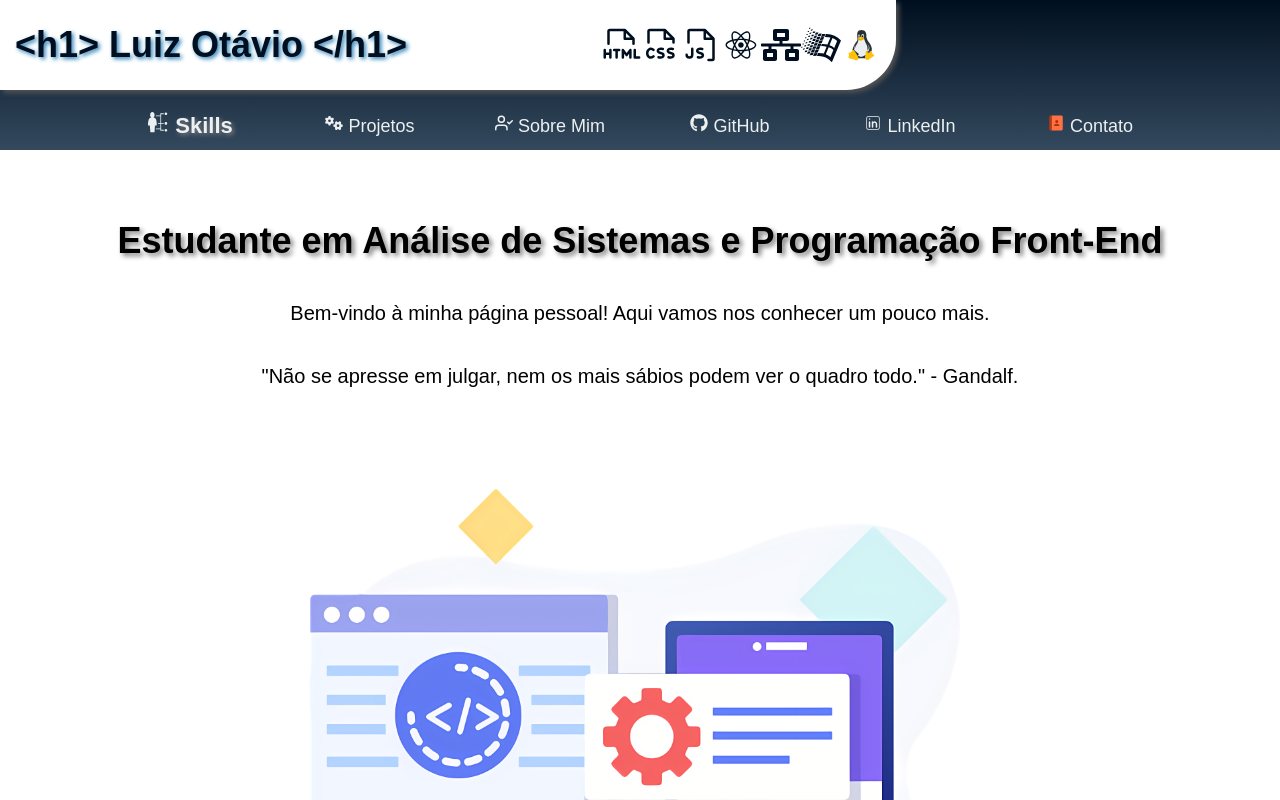
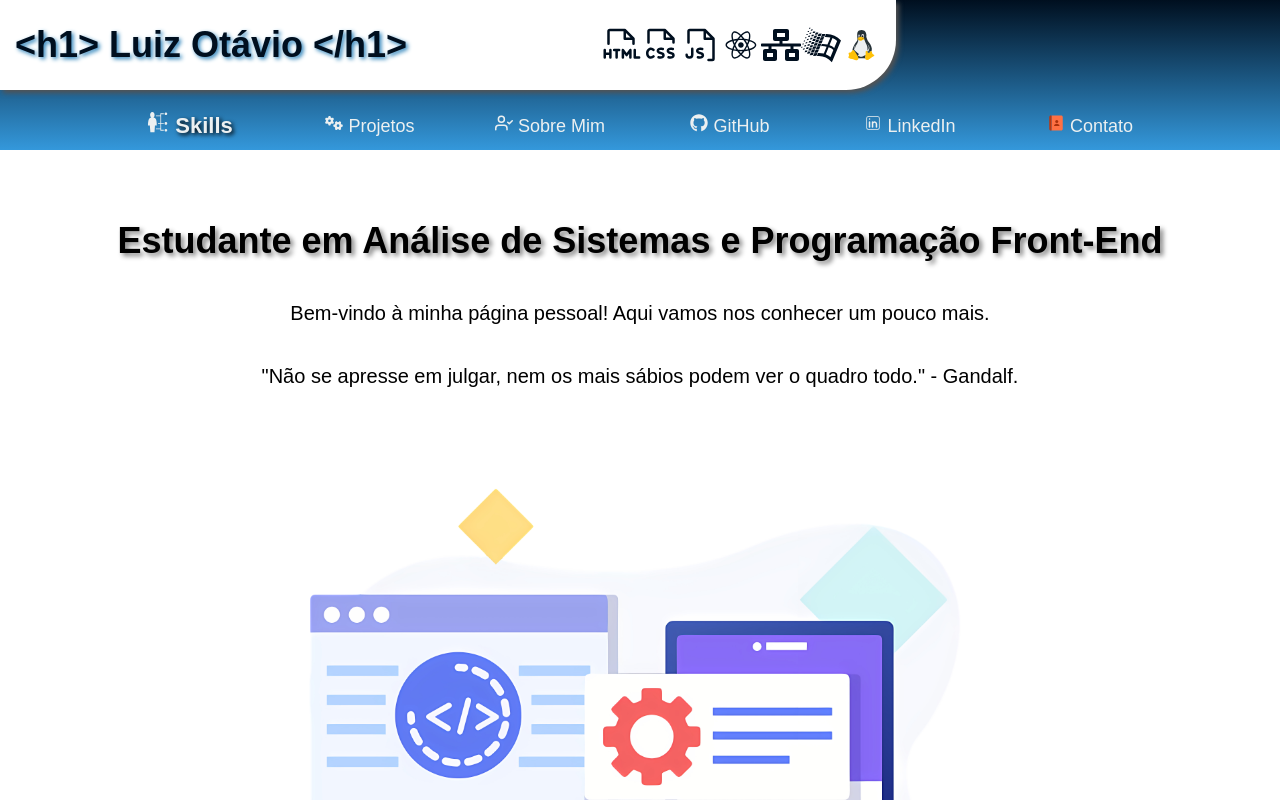
Before and after one commit to luizoscastanheira/meu-site, a Next.js app: page / in a window 1280 px wide. In both pictures the pointer is over the link "Skills". Shown: the top 800 px of the page. Built offline with nearby package versions, Linux system fonts and the light colour scheme.

Commit message:
Update
Ajsute de cores

```diff
--- a/src/app/page.module.css
+++ b/src/app/page.module.css
@@ -3,7 +3,7 @@
 .container_header{
     width:100%;
     height: 150px;
-    background-image: linear-gradient(to top, var(--background-color), var(--background-secundary-color));
+    background-image: linear-gradient(to top, var(--primary-color), var(--background-secundary-color));
     color:var(--text-color);
     display: flex;
     flex-direction: column;
@@ -61,7 +61,7 @@
 
 .menu_link:hover{
     font-weight: bold;
-    text-shadow: 2px 2px 4px gray;
+    text-shadow: 2px 2px 4px black;
     font-size: 22px;
 }
 
```
Also changed, not shown: src/app/page.js (+6 -6 lines).
